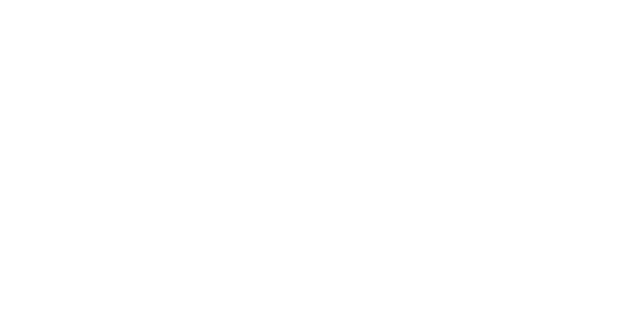
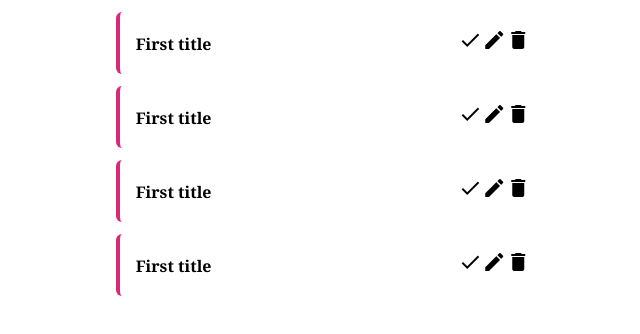
Before and after one commit to TanzimIbthesam/ReactProjects, a React (Create React App) app: page / in a window 1280 px wide. Shown: the top 334 px of the page, without its empty margins (311-951 px from the left). Built offline with nearby package versions, Linux system fonts and the light colour scheme; data requests are answered from the project's data file.

Commit message:
Problem in isCompleted

```diff
--- a/data/db.json
+++ b/data/db.json
@@ -1,3 +1,28 @@
 {
-  "blogs": []
+  "allprojects": [
+    {
+      "id": "1",
+      "title": "First title",
+      "description": "First description",
+      "isCompleted": false
+    },
+    {
+      "id": "2",
+      "title": "First title",
+      "description": "First description",
+      "isCompleted": false
+    },
+    {
+      "id": "3",
+      "title": "First title",
+      "description": "First description",
+      "isCompleted": false
+    },
+    {
+      "id": "4",
+      "title": "First title",
+      "description": "First description",
+      "isCompleted": false
+    }
+  ]
 }
--- a/src/App.js
+++ b/src/App.js
@@ -9,12 +9,19 @@
   // const [modal,showModal]=useState(false);
   const [projects,setProjects]=useState([]);
   const handleDelete= (id) => {
-    axios.delete('http://localhost:8000/blogs/'+id)
+    axios.delete('http://localhost:8000/allprojects/'+id)
      setProjects(projects.filter(project => project.id !== id));
+  }
+  const statusChange=(id)=>{
+     console.log("Clicked")
+      axios.get('http://localhost:8000/allprojects/'+id)
+     setProjects(projects.find(project=>project.id===id));
+      setProjects(!project.isCompleted)
+
   }
 
   useEffect(()=>{
-    axios.get('http://localhost:8000/blogs')
+    axios.get('http://localhost:8000/allprojects')
     .then((res)=>{
       setProjects(res.data)
     }).catch(err=>{
@@ -28,7 +35,7 @@
       projects.map(project=>(
       <div key={project.id}>
 
-      <SingleProject  project={project} handleDelete={handleDelete} />
+      <SingleProject  project={project} handleDelete={handleDelete}  statusChange={statusChange}/>
         </div>
 ))
 }
--- a/src/SingleProject.js
+++ b/src/SingleProject.js
@@ -1,6 +1,7 @@
 import { useState } from "react";
 
-const SingleProject=({project,handleDelete})=>{
+
+const SingleProject=({project,handleDelete,statusChange})=>{
     const [details,setDetails]=useState(false)
     const showDetails=(e)=>{
          e.preventDefault();
@@ -8,14 +9,16 @@
     }
 
 
+
  return (
     <div className="bg-white py-1  border-l-4 border-pink-600 rounded-md xl:w-1/3 w-full mx-auto  mt-3 ">
         <div className="flex justify-between">
         <div>
             <p className="text-black font-serif text-center xl:text-left pl-4 pt-4 text-md font-bold cursor-pointer" onClick={showDetails}>{project.title}</p>
+
             </div>
             <div className="p-3 ">
-                        <span  class="material-icons cursor-pointer hover:text-gray-300 ">done</span>
+                        <span onClick={()=>statusChange(project.id)}  class="material-icons cursor-pointer hover:text-gray-300 ">done</span>
                         <span class="material-icons cursor-pointer hover:text-gray-300">edit</span>
                         <span onClick={()=>handleDelete(project.id)}  class="material-icons cursor-pointer hover:text-gray-300">delete</span>
 
```
